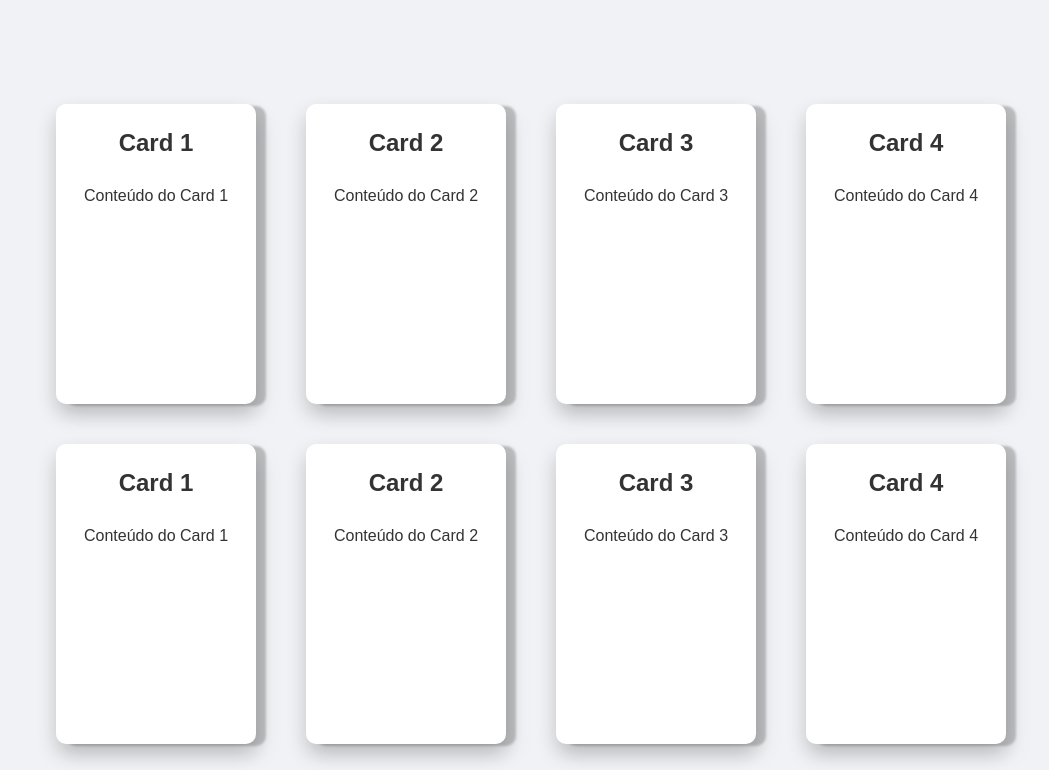
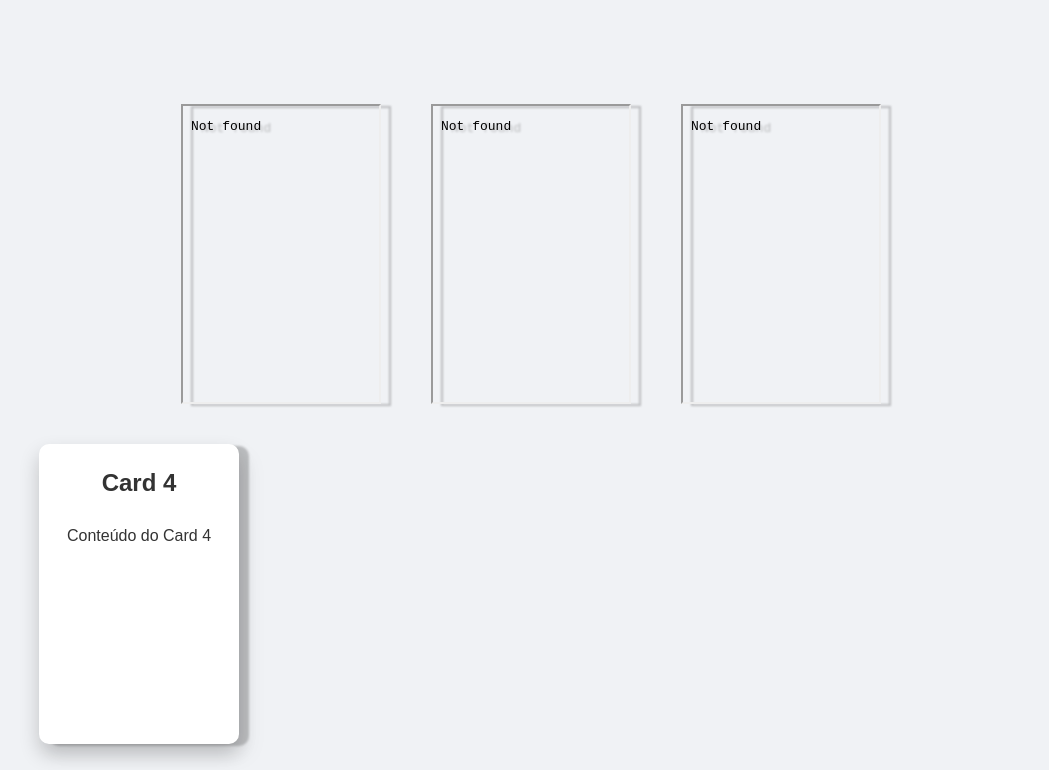
Before and after one commit to mazklau/Portfolion, a plain HTML site: page index.html in a window 1280 px wide. Shown: the part 1310-2080 px from the top of the page, without its empty margins (109-1158 px from the left). Drawn offline with nearby package versions, Linux system fonts and the light colour scheme.

Commit message:
Update index.html

```diff
--- a/index.html
+++ b/index.html
@@ -127,24 +127,29 @@
             <h1>Portfolion</h1>
             <div class="corpo-portfolion">
                 <div class="card-container">
-                    <div class="card">
-                        <div class="card-content">
+
+                   <iframe class="card "src="URL_DO_SEU_RELATORIO" title="Relatório" sandbox="allow-scripts allow-same-origin">
+                        <div class="card-content" >
                             <h2>Card 1</h2>
                             <p>Conteúdo do Card 1</p>
                         </div>
+                    </iframe>
+
+
+                    <iframe class="card "src="URL_DO_SEU_RELATORIO" title="Relatório" sandbox="allow-scripts allow-same-origin">
+                        <div class="card-content" >
+                            <h2>Card 1</h2>
+                            <p>Conteúdo do Card 1</p>
+                        </div>
+                    </iframe>
+                    <iframe class="card "src="URL_DO_SEU_RELATORIO" title="Relatório" sandbox="allow-scripts allow-same-origin">
+                        <div class="card-content" >
+                            <h2>Card 1</h2>
+                            <p>Conteúdo do Card 1</p>
+                        </div>
+                    </iframe>
                     </div>
-                    <div class="card">
-                        <div class="card-content">
-                            <h2>Card 2</h2>
-                            <p>Conteúdo do Card 2</p>
-                        </div>
-                    </div>
-                    <div class="card">
-                        <div class="card-content">
-                            <h2>Card 3</h2>
-                            <p>Conteúdo do Card 3</p>
-                        </div>
-                    </div>
+                </div>
                     <div class="card">
                         <div class="card-content">
                             <h2>Card 4</h2>
```
